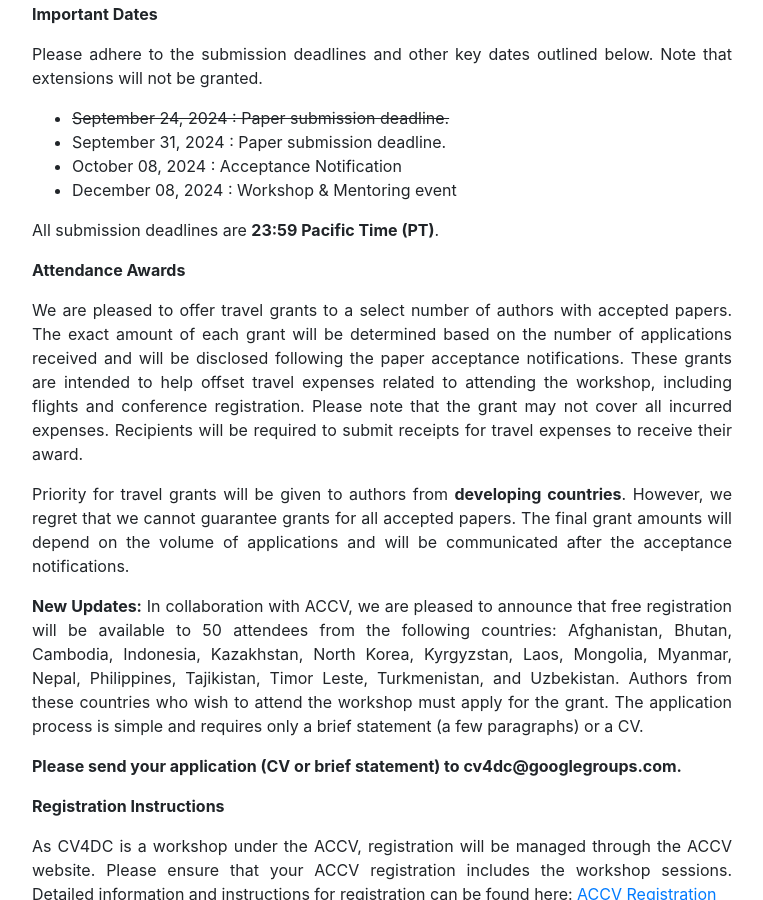
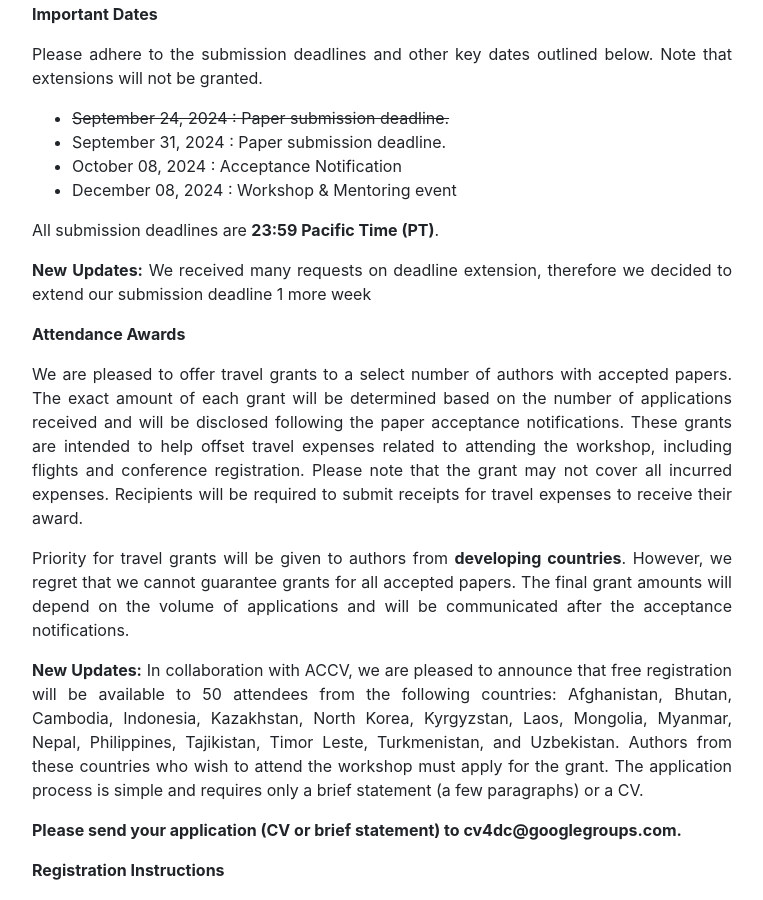
Before and after one commit to cv4dc/cv4dc.github.io, a Jekyll site: the page built from 2024/call-for-papers.md, in a window 1280 px wide and 900 px high, scrolled down 2082 px. Shown: the whole window, without its empty margins (68-831 px from the left). Built offline with Jekyll 4.4.1, drawn with Linux system fonts in a browser that asks for light colours; nearby versions of some CDN libraries; comment, search, counter and statistics services are not loaded.

Commit message:
Update call-for-papers.md

```diff
--- a/2024/call-for-papers.md
+++ b/2024/call-for-papers.md
@@ -70,6 +70,8 @@ Please adhere to the submission deadlines and other key dates outlined below. No
 
 All submission deadlines are **23:59 Pacific Time (PT)**.
 
+**New Updates:** We received many requests on deadline extension, therefore we decided to extend our submission deadline 1 more week
+
 **Attendance Awards**
 
 We are pleased to offer travel grants to a select number of authors with accepted papers. The exact amount of each grant will be determined based on the number of applications received and will be disclosed following the paper acceptance notifications. These grants are intended to help offset travel expenses related to attending the workshop, including flights and conference registration. Please note that the grant may not cover all incurred expenses. Recipients will be required to submit receipts for travel expenses to receive their award.
```
